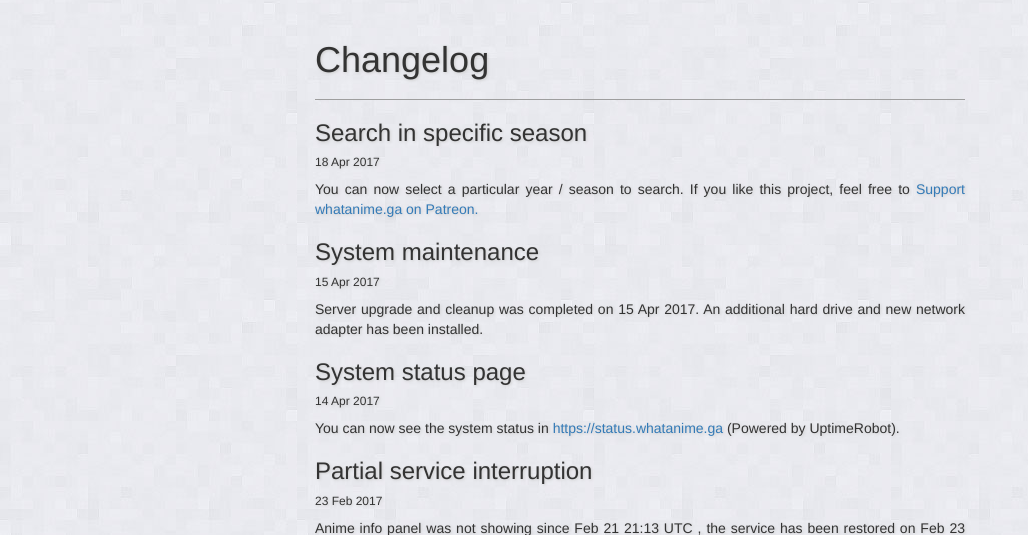
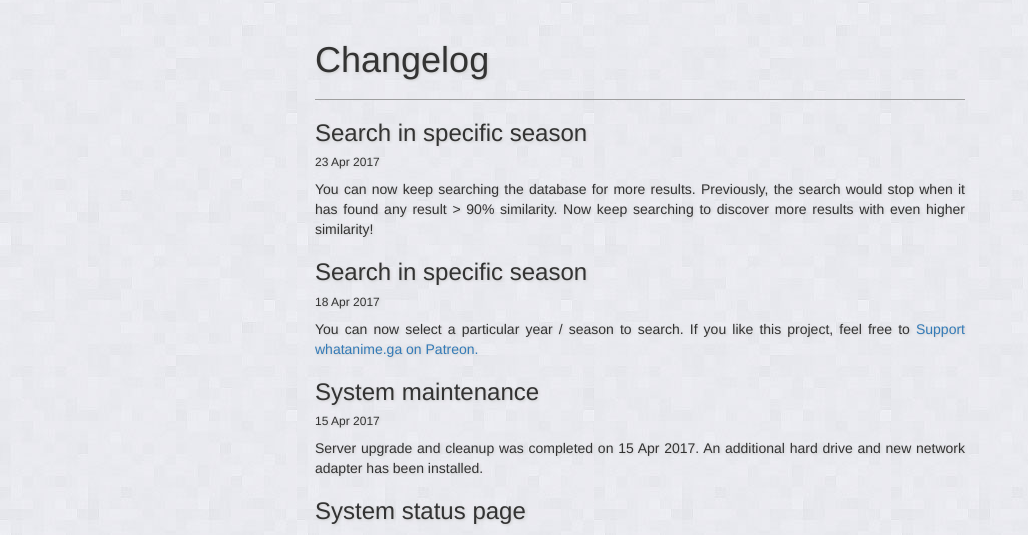
Before and after one commit to soruly/trace.moe, a PHP site: page /solr/changelog in a window 1280 px wide. Shown: the part 52-587 px from the top of the page, without its empty margins (0-1028 px from the left). Run offline with PHP 8.4, Linux system fonts and the light colour scheme.

Commit message:
Update changelog

```diff
--- a/changelog.php
+++ b/changelog.php
@@ -25,6 +25,10 @@
 </nav>
 <div class="container">
 <div class="page-header"><h1>Changelog</h1></div>
+
+<h3>Search in specific season</h3>
+<h6>23 Apr 2017</h6>
+<p>You can now keep searching the database for more results. Previously, the search would stop when it has found any result > 90% similarity. Now keep searching to discover more results with even higher similarity!</p>
 
 <h3>Search in specific season</h3>
 <h6>18 Apr 2017</h6>
```
